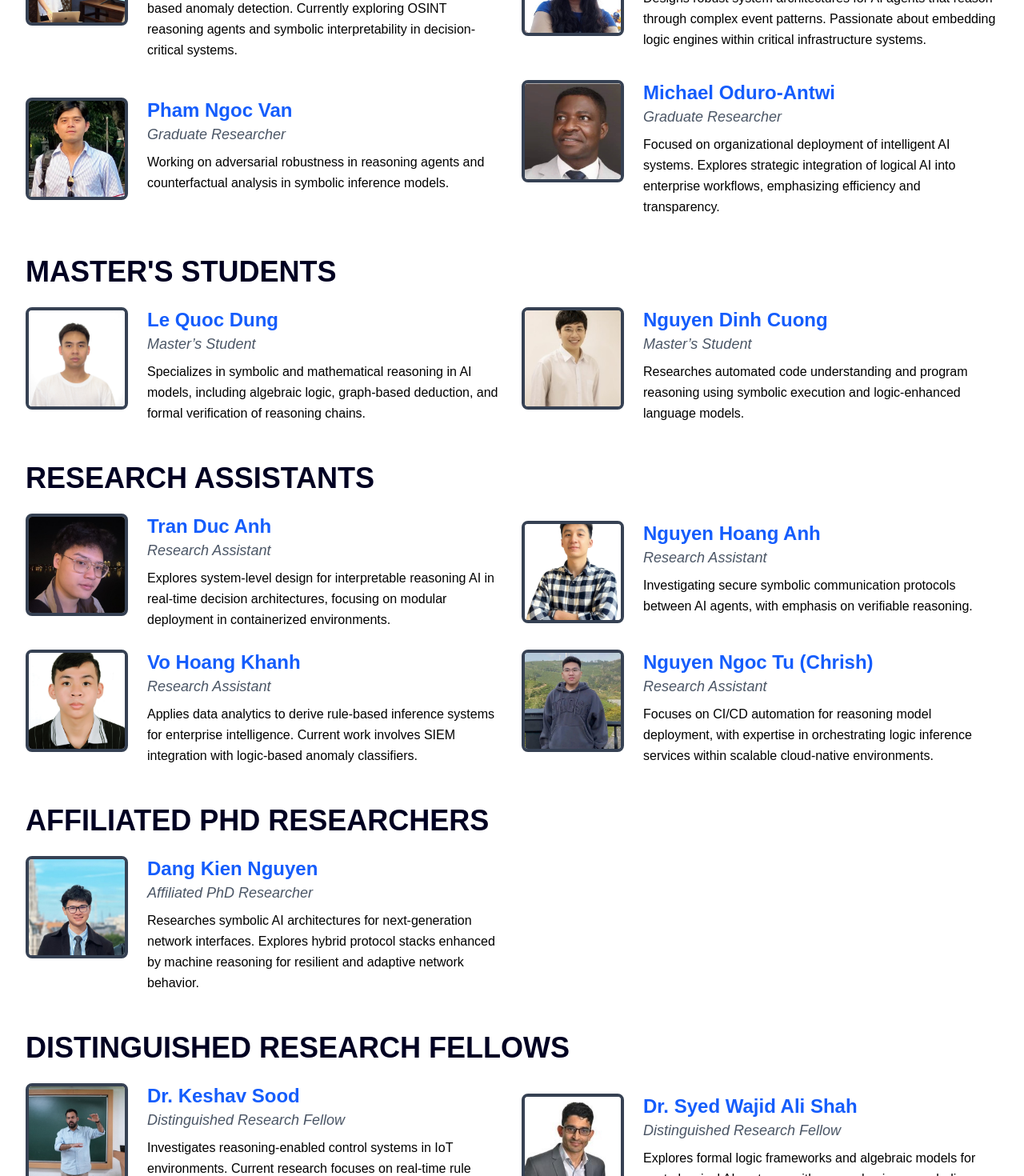
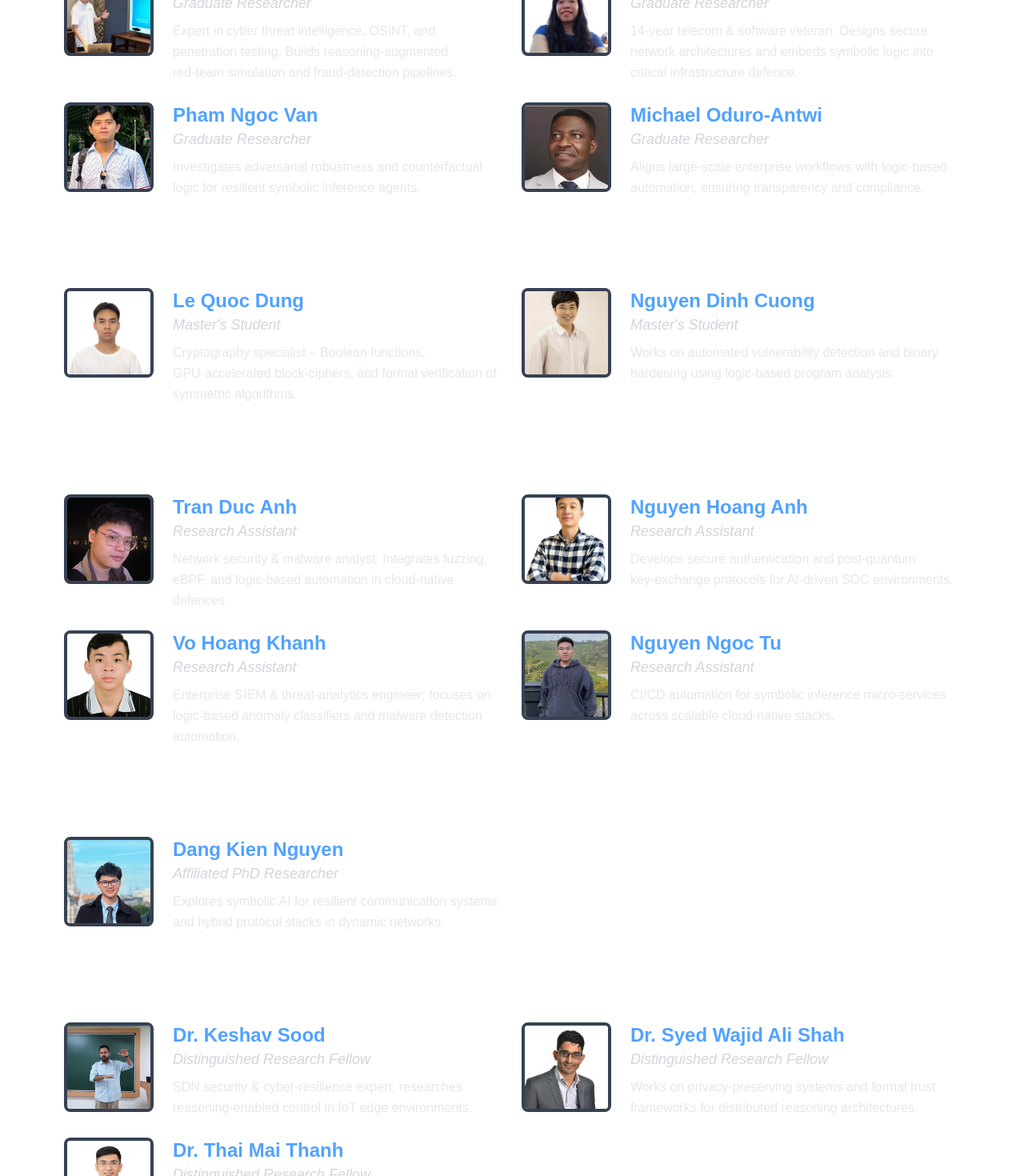
Before and after one commit to ducsssanh/lab-web, a Next.js app: page /people in a window 1280 px wide. Shown: the part 1200-2670 px from the top of the page at 80% size. Built offline with nearby package versions, Linux system fonts and the light colour scheme.

Commit message:
Update page.js

```diff
--- a/src/app/people/page.js
+++ b/src/app/people/page.js
@@ -1,198 +1,224 @@
 export { notFound } from 'next/navigation';
 
 export default function PeoplePage() {
+  // slug helper shared with TeamMemberPage
   const generateSlug = (name) => {
     const cleanedName = name.replace(/\(.*\)/, '').trim();
-    return cleanedName.toLowerCase().replace(/\s+/g, '-').replace(/[^a-z0-9-]/g, '');
+    return cleanedName
+      .toLowerCase()
+      .replace(/\s+/g, '-')
+      .replace(/[^a-z0-9-]/g, '');
   };
 
+  // Lab roster – condensed summaries derived from People[Vu‑Anh updates].docx
   const groups = [
     {
-      title: "PRINCIPAL INVESTIGATOR & FOUNDER",
+      title: 'PRINCIPAL INVESTIGATOR & FOUNDER',
       members: [
         {
-          name: "Dr. Dinh Duc Nha Nguyen (Tony/Nhã)",
-          role: "Principal Investigator, Founder | Assistant Professor, VinUniversity",
-          img: "people/nha.jpg",
-          about: "Leads the lab’s new direction in symbolic AI and reasoning-centric models. His current focus is on building interpretable AI systems that integrate mathematical logic, optimization, and human-aligned reasoning for trustworthy deployment across complex domains.",
-        },
-      ],
+          name: 'Dr. Dinh Duc Nha Nguyen',
+          role: 'Principal Investigator, Founder | Assistant Professor, VinUniversity',
+          img: 'people/nha.jpg',
+          about:
+            'Specialises in Post‑Quantum Cryptography (PQC), AI‑driven cybersecurity, and IoT security. Leads development of quantum‑safe cryptographic frameworks and interpretable reasoning systems for autonomous cyber‑defence.'
+        }
+      ]
     },
     {
-      title: "ASSOCIATE INVESTIGATOR",
+      title: 'ASSOCIATE INVESTIGATOR',
       members: [
         {
-          name: "Dr. Le Duy Dung (Andrew)",
-          role: "Associate Investigator",
-          img: "people/LeDuyDung.jpg",
-          about: "Specialist in federated learning and distributed knowledge systems. His recent work explores decentralized symbolic inference and collaborative reasoning among AI agents in edge and cloud environments.",
-        },
-      ],
+          name: 'Dr. Le Duy Dung',
+          role: 'Associate Investigator | Assistant Professor, VinUniversity',
+          img: 'people/LeDuyDung.jpg',
+          about:
+            'Former Grab Senior Data Scientist. Researches federated & multimodal learning for AI‑driven cyber‑defence, robust recommendation, and privacy‑preserving reasoning across edge‑cloud systems.'
+        }
+      ]
     },
     {
-      title: "RESEARCH SCIENTIST",
+      title: 'RESEARCH SCIENTIST',
       members: [
         {
-          name: "Vu Anh Le (Luffy Le)",
-          role: "Research Scientist",
-          img: "people/LuffyLe.jpg",
-          about: "Works in algorithmic reasoning and cognitive-inspired symbolic computation. Designing lightweight, deterministic reasoning engines for embedded intelligent systems.",
-        },
-      ],
+          name: 'Vu Anh Le (Luffy Le)',
+          role: 'Research Scientist',
+          img: 'people/LuffyLe.jpg',
+          about:
+            'Focuses on algorithmic reasoning, post‑quantum crypto models, and AI‑enhanced threat detection. Blends mathematical topology & deep learning to build deterministic reasoning engines for embedded devices.'
+        }
+      ]
     },
     {
-      title: "GRADUATE RESEARCHERS",
+      title: 'GRADUATE RESEARCHERS',
       members: [
         {
-          name: "Van Dong Bui (Will Bui)",
-          role: "Graduate Researcher",
-          img: "people/will_bui.jpeg",
-          about: "Researches intelligent system diagnostics using reasoning-based anomaly detection. Currently exploring OSINT reasoning agents and symbolic interpretability in decision-critical systems.",
+          name: 'Van Dong Bui (Will Bui)',
+          role: 'Graduate Researcher',
+          img: 'people/will_bui.jpeg',
+          about:
+            'Expert in cyber threat intelligence, OSINT, and penetration testing. Builds reasoning‑augmented red‑team simulation and fraud‑detection pipelines.'
         },
         {
-          name: "Mai Do Thi Ngoc (Mia Do)",
-          role: "Graduate Researcher",
-          img: "people/MiaDo.jpg",
-          about: "Designs robust system architectures for AI agents that reason through complex event patterns. Passionate about embedding logic engines within critical infrastructure systems.",
+          name: 'Mai Do Thi Ngoc (Mia Do)',
+          role: 'Graduate Researcher',
+          img: 'people/MiaDo.jpg',
+          about:
+            '14‑year telecom & software veteran. Designs secure network architectures and embeds symbolic logic into critical infrastructure defence.'
         },
         {
-          name: "Pham Ngoc Van",
-          role: "Graduate Researcher",
-          img: "people/phamngocvan.jpg",
-          about: "Working on adversarial robustness in reasoning agents and counterfactual analysis in symbolic inference models.",
+          name: 'Pham Ngoc Van',
+          role: 'Graduate Researcher',
+          img: 'people/phamngocvan.jpg',
+          about:
+            'Investigates adversarial robustness and counterfactual logic for resilient symbolic inference agents.'
         },
         {
-          name: "Michael Oduro-Antwi",
-          role: "Graduate Researcher",
-          img: "people/michael_oduro_antwi.jpg",
-          about: "Focused on organizational deployment of intelligent AI systems. Explores strategic integration of logical AI into enterprise workflows, emphasizing efficiency and transparency.",
-        },
-      ],
+          name: 'Michael Oduro-Antwi',
+          role: 'Graduate Researcher',
+          img: 'people/michael_oduro_antwi.jpg',
+          about:
+            'Aligns large‑scale enterprise workflows with logic‑based automation, ensuring transparency and compliance.'
+        }
+      ]
     },
     {
       title: "MASTER'S STUDENTS",
       members: [
         {
-          name: "Le Quoc Dung",
-          role: "Master’s Student",
-          img: "people/LeQuocDung.jpg",
-          about: "Specializes in symbolic and mathematical reasoning in AI models, including algebraic logic, graph-based deduction, and formal verification of reasoning chains.",
+          name: 'Le Quoc Dung',
+          role: "Master's Student",
+          img: 'people/LeQuocDung.jpg',
+          about:
+            'Cryptography specialist – Boolean functions, GPU‑accelerated block‑ciphers, and formal verification of symmetric algorithms.'
         },
         {
-          name: "Nguyen Dinh Cuong",
-          role: "Master’s Student",
-          img: "people/NguyenDinhCuong.jpg",
-          about: "Researches automated code understanding and program reasoning using symbolic execution and logic-enhanced language models.",
-        },
-      ],
+          name: 'Nguyen Dinh Cuong',
+          role: "Master's Student",
+          img: 'people/NguyenDinhCuong.jpg',
+          about:
+            'Works on automated vulnerability detection and binary hardening using logic‑based program analysis.'
+        }
+      ]
     },
     {
-      title: "RESEARCH ASSISTANTS",
+      title: 'RESEARCH ASSISTANTS',
       members: [
         {
-          name: "Tran Duc Anh",
-          role: "Research Assistant",
-          img: "people/TranDucAnh.jpg",
-          about: "Explores system-level design for interpretable reasoning AI in real-time decision architectures, focusing on modular deployment in containerized environments.",
+          name: 'Tran Duc Anh',
+          role: 'Research Assistant',
+          img: 'people/TranDucAnh.jpg',
+          about:
+            'Network security & malware analyst. Integrates fuzzing, eBPF, and logic‑based automation in cloud‑native defences.'
         },
         {
-          name: "Nguyen Hoang Anh",
-          role: "Research Assistant",
-          img: "people/NguyenHoangAnh.jpg",
-          about: "Investigating secure symbolic communication protocols between AI agents, with emphasis on verifiable reasoning.",
+          name: 'Nguyen Hoang Anh',
+          role: 'Research Assistant',
+          img: 'people/NguyenHoangAnh.jpg',
+          about:
+            'Develops secure authentication and post‑quantum key‑exchange protocols for AI‑driven SOC environments.'
         },
         {
-          name: "Vo Hoang Khanh",
-          role: "Research Assistant",
-          img: "people/VoHoangKhanh.jpg",
-          about: "Applies data analytics to derive rule-based inference systems for enterprise intelligence. Current work involves SIEM integration with logic-based anomaly classifiers.",
+          name: 'Vo Hoang Khanh',
+          role: 'Research Assistant',
+          img: 'people/VoHoangKhanh.jpg',
+          about:
+            'Enterprise SIEM & threat‑analytics engineer; focuses on logic‑based anomaly classifiers and malware detection automation.'
         },
         {
-          name: "Nguyen Ngoc Tu (Chrish)",
-          role: "Research Assistant",
-          img: "people/NguyenNgocTu.jpeg",
-          about: "Focuses on CI/CD automation for reasoning model deployment, with expertise in orchestrating logic inference services within scalable cloud-native environments.",
-        },
-      ],
+          name: 'Nguyen Ngoc Tu',
+          role: 'Research Assistant',
+          img: 'people/NguyenNgocTu.jpeg',
+          about:
+            'CI/CD automation for symbolic inference micro‑services across scalable cloud‑native stacks.'
+        }
+      ]
     },
     {
-      title: "AFFILIATED PHD RESEARCHERS",
+      title: 'AFFILIATED PHD RESEARCHERS',
       members: [
         {
-          name: "Dang Kien Nguyen",
-          role: "Affiliated PhD Researcher",
-          img: "people/DangKienNguyen.jpg",
-          about: "Researches symbolic AI architectures for next-generation network interfaces. Explores hybrid protocol stacks enhanced by machine reasoning for resilient and adaptive network behavior.",
-        },
-      ],
+          name: 'Dang Kien Nguyen',
+          role: 'Affiliated PhD Researcher',
+          img: 'people/DangKienNguyen.jpg',
+          about:
+            'Explores symbolic AI for resilient communication systems and hybrid protocol stacks in dynamic networks.'
+        }
+      ]
     },
     {
-      title: "DISTINGUISHED RESEARCH FELLOWS",
+      title: 'DISTINGUISHED RESEARCH FELLOWS',
       members: [
         {
-          name: "Dr. Keshav Sood",
-          role: "Distinguished Research Fellow",
-          img: "people/KeshavSood.jpg",
-          about: "Investigates reasoning-enabled control systems in IoT environments. Current research focuses on real-time rule engines embedded in sensor networks and adaptive edge agents.",
+          name: 'Dr. Keshav Sood',
+          role: 'Distinguished Research Fellow',
+          img: 'people/KeshavSood.jpg',
+          about:
+            'SDN security & cyber‑resilience expert; researches reasoning‑enabled control in IoT edge environments.'
         },
         {
-          name: "Dr. Syed Wajid Ali Shah",
-          role: "Distinguished Research Fellow",
-          img: "people/AliShah.jpg",
-          about: "Explores formal logic frameworks and algebraic models for post-classical AI systems, with an emphasis on symbolic safety guarantees.",
+          name: 'Dr. Syed Wajid Ali Shah',
+          role: 'Distinguished Research Fellow',
+          img: 'people/AliShah.jpg',
+          about:
+            'Works on privacy‑preserving systems and formal trust frameworks for distributed reasoning architectures.'
         },
         {
-          name: "Thai Mai Thanh",
-          role: "Distinguished Research Fellow",
-          img: "people/Thai-Mai-Thanh.png",
-          about: "Applies reasoning AI to robotic decision-making. Investigating structured planning algorithms and logic-based control systems in autonomous agents.",
-        },
-      ],
+          name: 'Dr. Thai Mai Thanh',
+          role: 'Distinguished Research Fellow',
+          img: 'people/Thai-Mai-Thanh.png',
+          about:
+            'Applies symbolic planning and logic‑based control to autonomous robotics.'
+        }
+      ]
     },
     {
-      title: "SCIENTIFIC ADVISORS",
+      title: 'SCIENTIFIC ADVISORS',
       members: [
         {
-          name: "Assoc. Prof. Lei Pan",
-          role: "Scientific Advisor | Associate Professor, Deakin University",
-          img: "people/LeiPan.jpg",
-          about: "Expert in formal methods and distributed logic systems. Advises on algebraic reasoning and logic protocol design in multi-agent inference systems.",
+          name: 'Assoc. Prof. Lei Pan',
+          role: 'Scientific Advisor',
+          img: 'people/LeiPan.jpg',
+          about:
+            'World‑leading Post‑Quantum Cryptography researcher; advises on quantum‑resilient protocols and formal verification.'
         },
         {
-          name: "Prof. Yong Xiang",
-          role: "Scientific Advisor | Professor of Network Engineering, Deakin University",
-          img: "people/YongXiang.jpg",
-          about: "Leads research on trusted intelligent computing. Special focus on scalable symbolic inference engines and explainable logic reasoning in AI networks.",
-        },
-      ],
-    },
+          name: 'Prof. Yong Xiang',
+          role: 'Scientific Advisor',
+          img: 'people/YongXiang.jpg',
+          about:
+            'Directs research on trustworthy intelligent computing, AI‑driven cybersecurity, and explainable logic engines.'
+        }
+      ]
+    }
   ];
 
   return (
-    <div className="text-[#000022] py-10 pt-20 px-4">
+    <div className="text-[#e5e7eb] py-10 pt-20 px-4 max-w-6xl mx-auto">
       {groups.map((group, index) => (
         <div key={index} className="mb-12">
-          <h1 className="text-4xl font-bold mb-6">{group.title}</h1>
+          <h1 className="text-4xl font-bold mb-6 text-white">
+            {group.title}
+          </h1>
           <div className="grid md:grid-cols-2 gap-6">
             {group.members.map((member, idx) => (
-              <div key={idx} className="flex items-center">
-                <div className="flex items-start gap-6">
-                  <div className="w-32 h-32 flex-shrink-0">
+              <div key={idx} className="flex items-start gap-6">
+                <div className="w-28 h-28 flex-shrink-0 rounded-lg overflow-hidden border-4 border-gray-700">
                   <img
                     src={member.img}
                     alt={member.name}
-                      className="w-full h-full object-cover rounded-lg border-4 border-gray-700"
+                    className="w-full h-full object-cover"
                   />
                 </div>
                 <div>
                   <a href={`/people/${generateSlug(member.name)}`}>
-                      <h3 className="font-bold text-2xl text-blue-600 hover:underline">
+                    <h3 className="font-bold text-2xl text-blue-400 hover:underline">
                       {member.name}
                     </h3>
                   </a>
-                    <p className="text-lg text-gray-600 italic">{member.role}</p>
-                    <p className="mt-2 text-black text-base leading-relaxed">{member.about}</p>
-                  </div>
+                  <p className="text-lg text-gray-300 italic">{member.role}</p>
+                  <p className="mt-2 text-gray-200 text-base leading-relaxed">
+                    {member.about}
+                  </p>
                 </div>
               </div>
             ))}
```
Lines whose indentation alone changed are shown as unchanged.
